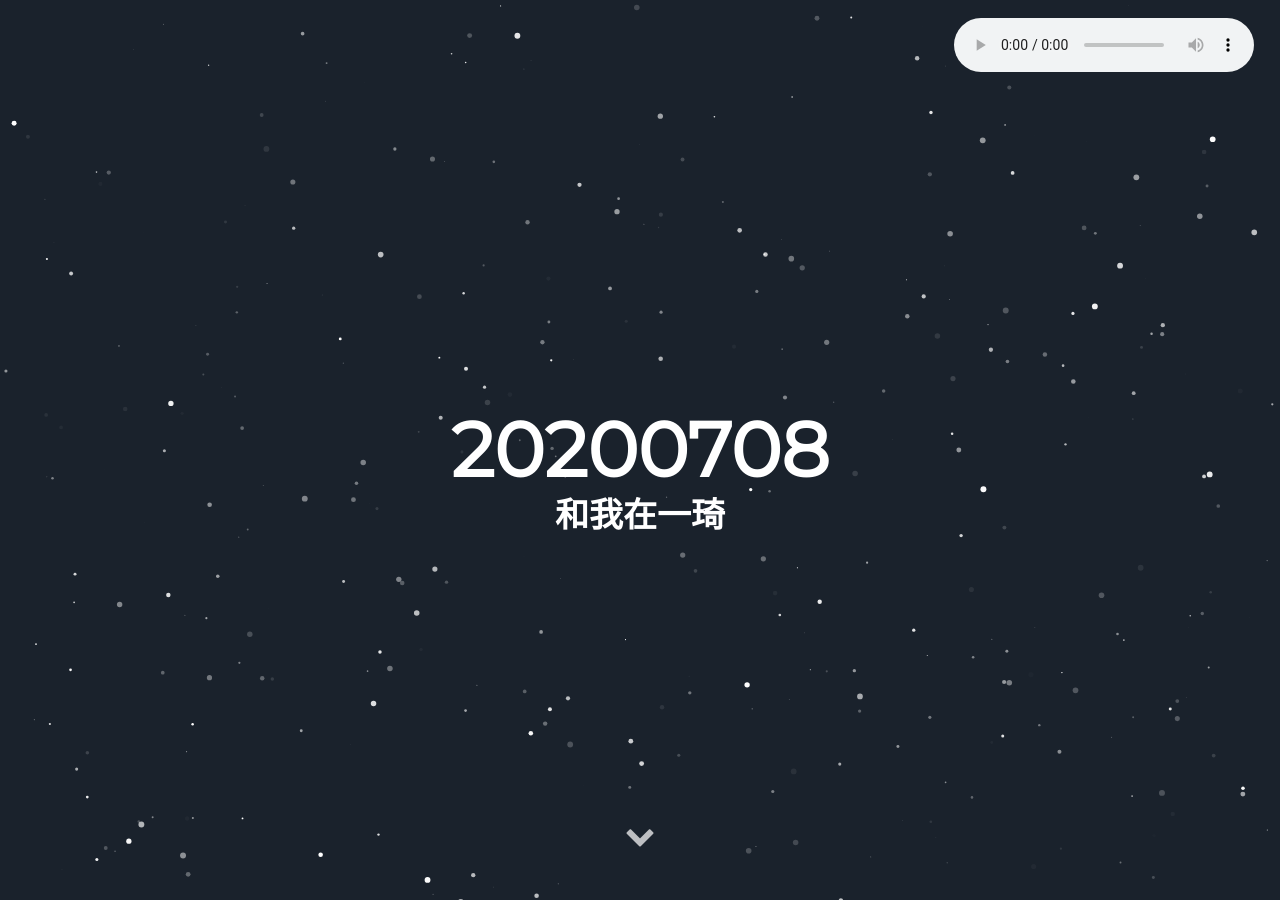
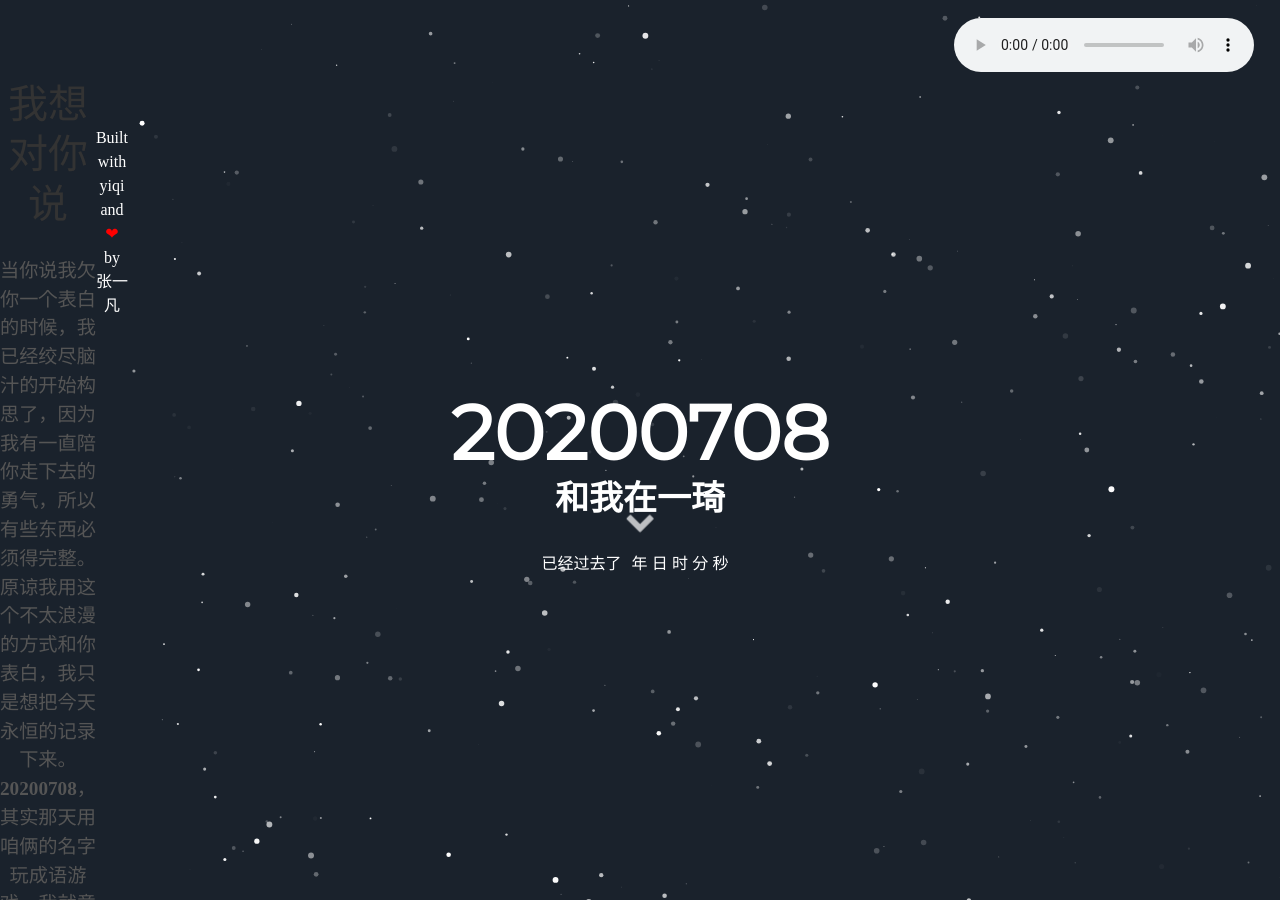
Before and after one commit to yiqi0708/iloveu, a Jekyll site: the page built from index.html, in a window 1280 px wide and 900 px high. Built offline with Jekyll 4.4.1, drawn with Linux system fonts in a browser that asks for light colours; some web fonts are replaced.

Commit message:
Update header.html

```diff
--- a/_includes/header.html
+++ b/_includes/header.html
@@ -5,9 +5,13 @@
         <span class="site-description">{{ site.user_title }}</span>
       </h1>
       <div class="header-icons">
-      </div>
+      已经过去了
       <div class="header-links">
-        <!-- <a class="link" href="#about" data-scroll>About Me</a> -->
+        <span id="year"></span>年
+      <span id="day"></span>日
+      <span id="hour"></span>时
+      <span id="minute"></span>分
+      <span id="second"></span>秒
       </div>
   </div>
   <a class="down" href="#about" data-scroll><i class="icon fa fa-chevron-down" aria-hidden="true"></i></a>
```
